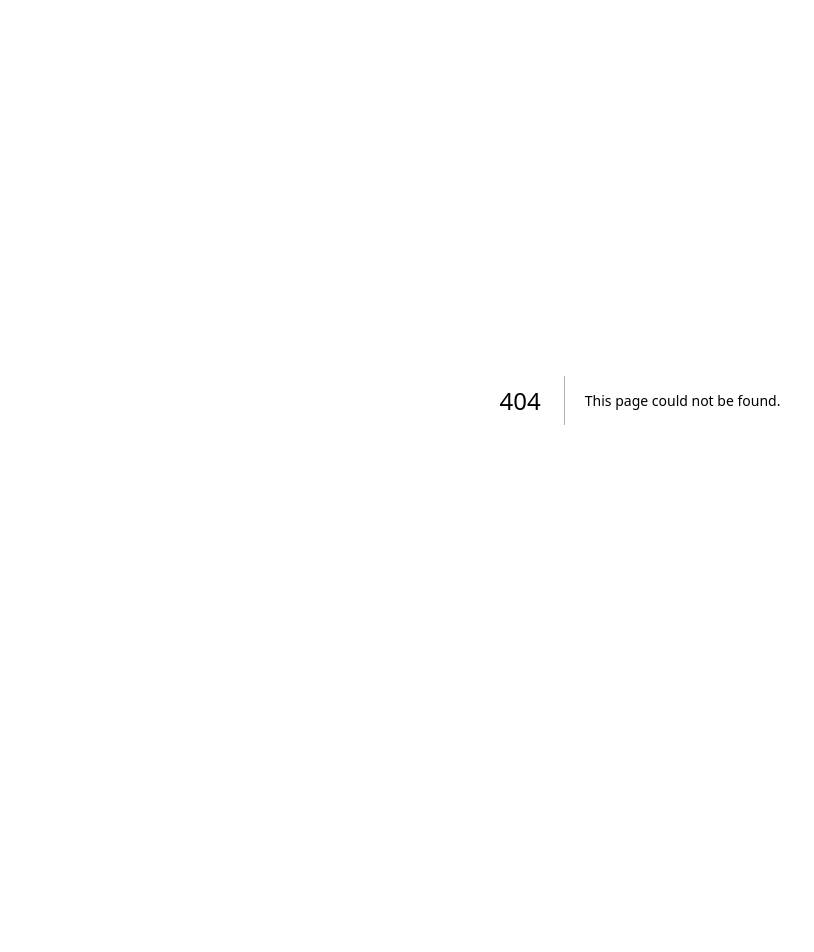
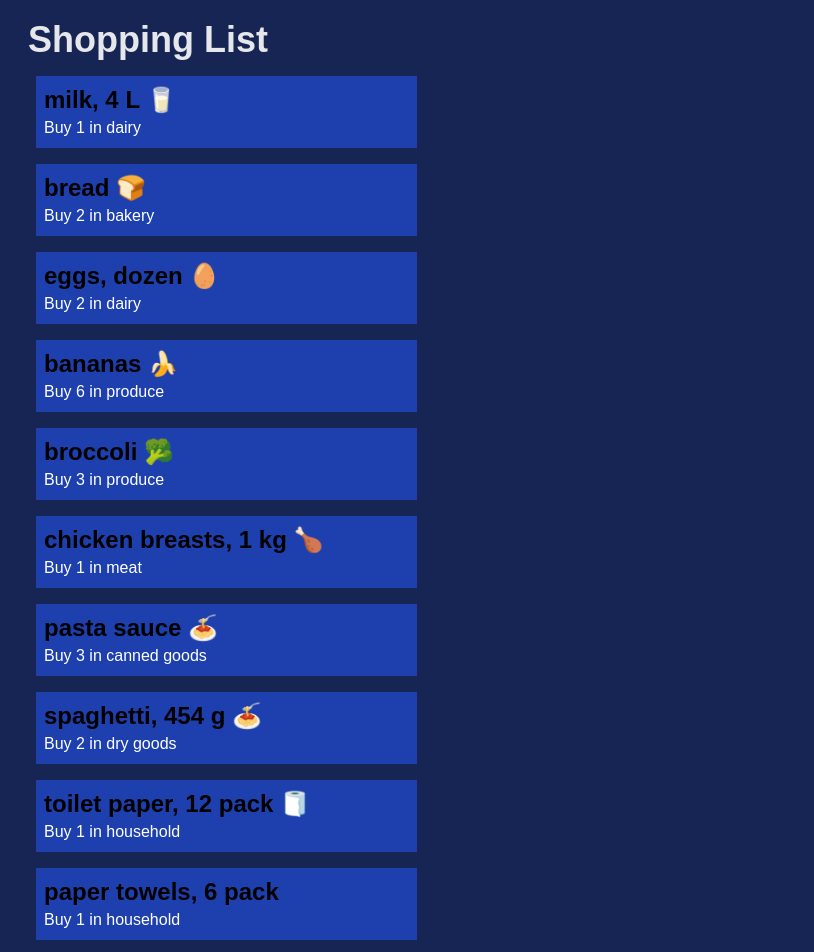
Before and after one commit to JunekoCoding/cprg306-assignments, a Next.js app: page /week-3 in a window 1280 px wide. Before the commit this address had no page. Shown: the top 952 px of the page, without its empty margins (0-814 px from the left). Before the commit the page ends 800 px from the top, so only its background shows below. Built offline with nearby package versions, Linux system fonts and the light colour scheme.

Commit message:
Assignment 3 Final

```diff
--- a/app/layout.js
+++ b/app/layout.js
@@ -13,7 +13,7 @@ const geistMono = localFont({
 });
 
 export const metadata = {
-  title: "Create Next App",
+  title: "Shopping List",
   description: "Generated by create next app",
 };
 
--- a/app/page.js
+++ b/app/page.js
@@ -1,11 +1,24 @@
-import Link from 'next/link';
+import Link from "next/link";
 
 export default function Page() {
   return (
     <main>
-        <h1>CPRG 306: Web Development 2 - Assignments</h1>
+      <h1 className="text-3xl">CPRG 306: Web Development 2 - Assignments</h1>
       <p>
-          <Link href="/week-2">Week 2</Link>
+        <Link
+          href="/week-2"
+          className="text-blue-500 hover:text-orange-500 hover:underline"
+        >
+          Week 2
+        </Link>
+      </p>
+      <p>
+        <Link
+          href="/week-3"
+          className="text-blue-500 hover:text-orange-500 hover:underline"
+        >
+          Week 3
+        </Link>
       </p>
     </main>
   );
--- /dev/null
+++ b/app/week-3/item-list.js
@@ -0,0 +1,94 @@
+import Item from "./item.js";
+
+export default function ItemList() {
+  {
+    const item1 = {
+      name: "milk, 4 L 🥛",
+      quantity: 1,
+      category: "dairy",
+    };
+
+    const item2 = {
+      name: "bread 🍞",
+      quantity: 2,
+      category: "bakery",
+    };
+
+    const item3 = {
+      name: "eggs, dozen 🥚",
+      quantity: 2,
+      category: "dairy",
+    };
+
+    const item4 = {
+      name: "bananas 🍌",
+      quantity: 6,
+      category: "produce",
+    };
+
+    const item5 = {
+      name: "broccoli 🥦",
+      quantity: 3,
+      category: "produce",
+    };
+
+    const item6 = {
+      name: "chicken breasts, 1 kg 🍗",
+      quantity: 1,
+      category: "meat",
+    };
+
+    const item7 = {
+      name: "pasta sauce 🍝",
+      quantity: 3,
+      category: "canned goods",
+    };
+
+    const item8 = {
+      name: "spaghetti, 454 g 🍝",
+      quantity: 2,
+      category: "dry goods",
+    };
+
+    const item9 = {
+      name: "toilet paper, 12 pack 🧻",
+      quantity: 1,
+      category: "household",
+    };
+
+    const item10 = {
+      name: "paper towels, 6 pack",
+      quantity: 1,
+      category: "household",
+    };
+
+    const item11 = {
+      name: "dish soap 🍽️",
+      quantity: 1,
+      category: "household",
+    };
+
+    const item12 = {
+      name: "hand soap 🧼",
+      quantity: 4,
+      category: "household",
+    };
+
+    return (
+      <ul className="w-1/3">
+        <Item {...item1} />
+        <Item {...item2} />
+        <Item {...item3} />
+        <Item {...item4} />
+        <Item {...item5} />
+        <Item {...item6} />
+        <Item {...item7} />
+        <Item {...item8} />
+        <Item {...item9} />
+        <Item {...item10} />
+        <Item {...item11} />
+        <Item {...item12} />
+      </ul>
+    );
+  }
+}
--- /dev/null
+++ b/app/week-3/item.js
@@ -0,0 +1,12 @@
+export default function Item(props) {
+  return (
+    <li className="bg-blue-800 p-2 m-4">
+      <div>
+        <h1 className="text-2xl font-semibold text-black">{props.name}</h1>
+        <p className="text-base text-white">
+          Buy {props.quantity} in {props.category}
+        </p>
+      </div>
+    </li>
+  );
+}
--- /dev/null
+++ b/app/week-3/page.js
@@ -0,0 +1,10 @@
+import ItemList from "./item-list";
+
+export default function Page() {
+  return (
+    <main className="bg-blue-950 p-5">
+      <h1 className="ml-2 text-4xl font-bold text-gray-200">Shopping List</h1>
+      <ItemList />
+    </main>
+  );
+}
```
Lines whose indentation alone changed are shown as unchanged.
